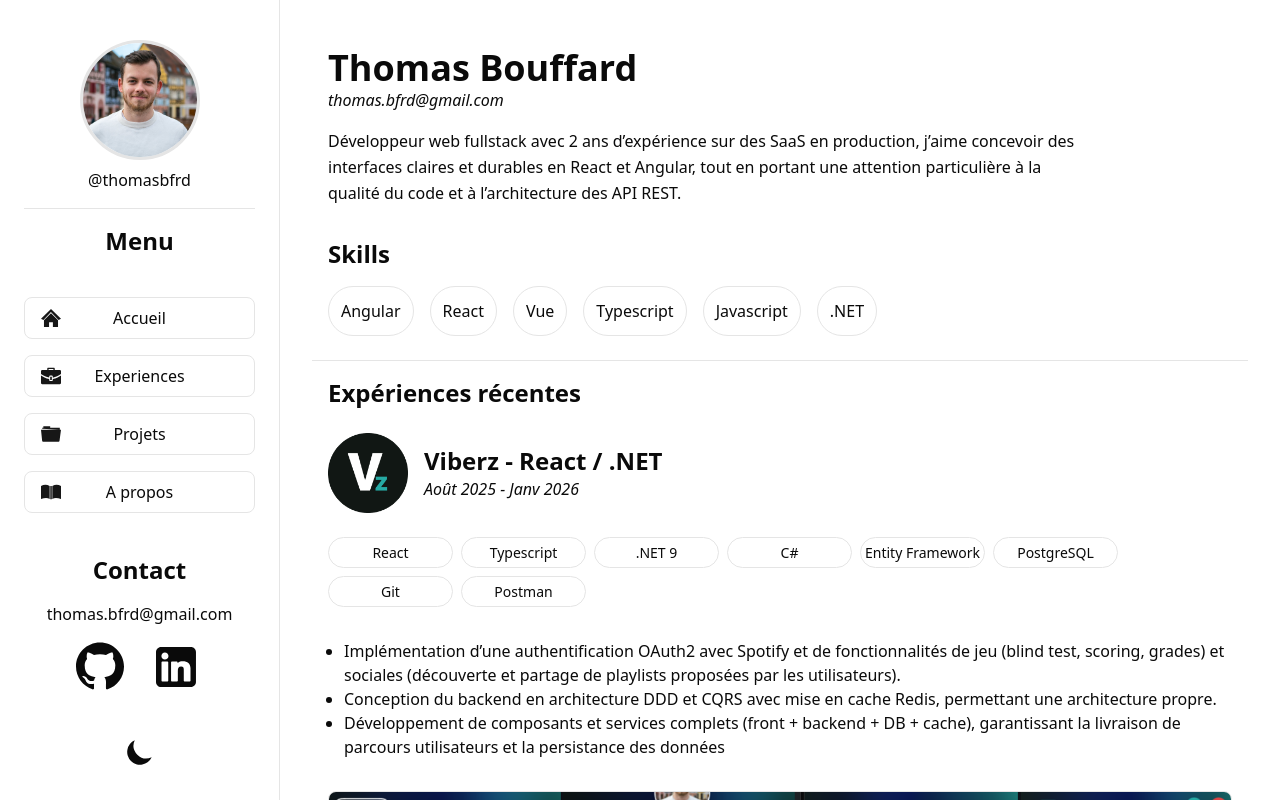
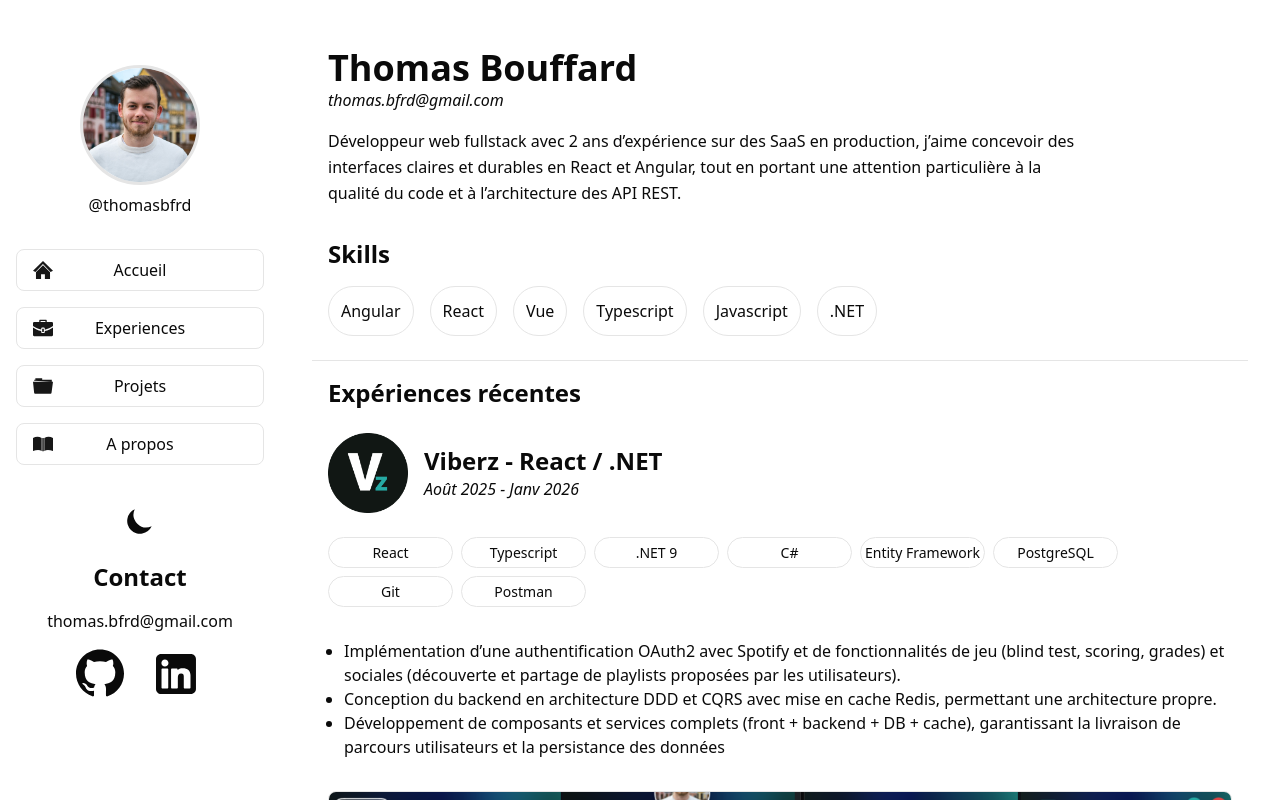
Before and after one commit to ThomasBfrd/portfolio, a Vue app: page / in a window 1280 px wide. Shown: the top 800 px of the page. Built offline with nearby package versions, Linux system fonts and the light colour scheme.

Commit message:
fix: correction de l'affichage de l'espace contact dans l'aside

```diff
--- a/src/App.vue
+++ b/src/App.vue
@@ -40,17 +40,17 @@ onUnmounted(() => {
 <template>
   <div class="bg-background transition-colors duration-300">
     <div class="max-w-[1440px] flex flex-col mx-auto text-foreground">
-      <div class="sm:hidden flex justify-between items-center border-b border-zinc-800">
+      <div class="sm:hidden flex justify-between items-center border-b border-border">
         <div class="flex items-center gap-4 ml-6 p-6">
           <div class="h-[60px] w-[60px]">
             <ProfilePicture class="w-full h-full" />
           </div>
           <div class="flex flex-col items-start">
-            <h1 class="text-3xl font-bold text-foreground">{{ PROFILE.name }}</h1>
-            <p class="text-md text-foreground italic">{{ PROFILE.email }}</p>
+            <h1 class="text-1xl font-bold text-foreground">{{ PROFILE.name }}</h1>
+            <p class="text-xs text-foreground italic">{{ PROFILE.email }}</p>
           </div>
         </div>
-        <button @click="sidebarOpen = !sidebarOpen" class="p-2 mr-6 border border-zinc-600 rounded cursor-pointer">
+        <button @click="sidebarOpen = !sidebarOpen" class="p-2 mr-6 border border-border rounded cursor-pointer">
           ☰
         </button>
       </div>
@@ -58,7 +58,7 @@ onUnmounted(() => {
       <RouterLink :to="path"></RouterLink>
       <div class="grid sm:grid-cols-[280px_1fr]">
         <Aside :sidebar-open="sidebarOpen" :set-sidebar-open="setSidebarOpened" :set-router-path="setRouterPath" :path="path" :set-dark-mode="toggleDark" />
-        <div class="min-h-screen max-w-screen w-full p-4 border-b border-zinc-800">
+        <div class="min-h-screen max-w-screen w-full p-4 border-b border-border">
           <main class="flex flex-col" :class="sidebarOpen && 'overflow-hidden h-screen'">
             <div v-if="sidebarOpen" class="md:hidden bg-zinc-950/80 h-screen fixed inset-0 z-10 backdrop-blur-[3px]" @click="setSidebarOpened(!sidebarOpen)"></div>
             <RouterView v-slot="{ Component }">
--- a/src/shared/components/aside.vue
+++ b/src/shared/components/aside.vue
@@ -14,26 +14,24 @@ defineProps<{
 </script>
 
 <template>
-    <aside class="border-r border-border bg-background p-6 flex flex-col items-center justify-start h-screen md:sticky gap-4
-            sm:flex-col sm:min-h-screen sm:relative sm:h-screen sm:translate-x-0" :class="{
+    <aside class="border-border bg-background p-4 flex flex-col items-center justify-center md:h-screen md:sticky gap-4
+            sm:flex-col sm:min-h-screen sm:relative sm:h-screen sm:translate-x-0 overflow-y-auto" :class="{
                 'fixed z-20 top-0 left-0 h-screen w-[280px] transform transition-transform duration-300': true,
                 '-translate-x-full': !sidebarOpen,
                 'translate-x-0': sidebarOpen
             }">
-        <button class="self-end sm:hidden mt-6 mb-4 p-2 border border-border rounded cursor-pointer"
+        <button class="self-end sm:hidden p-2 border border-border rounded cursor-pointer fixed top-4 right-4"
             @click="setSidebarOpen(false)">
             ✕
         </button>
 
-        <section class="flex flex-col items-center gap-2 mt-4 border-b border-border pb-4 w-full">
+        <section class="flex flex-col items-center gap-2 border-border pb-4">
             <ProfilePicture />
             <span class="text-foreground text-center font-light">@thomasbfrd</span>
         </section>
 
-        <h1 class="text-2xl font-bold text-foreground">Menu</h1>
-
         <div class="w-full">
-            <ul class="flex flex-col gap-4 mt-6">
+            <ul class="flex flex-col gap-4 mb-4">
                 <li v-for="item in MENU_ITEMS" :key="item.label">
                     <RouterLink :to="item.route" @click="setSidebarOpen(false); setRouterPath(item.route)"
                         class="cursor-pointer flex justify-between px-4 items-center p-2 hover:text-secondary-foreground border border-border rounded-[8px] hover:bg-secondary transition-all duration-200 group">
@@ -46,10 +44,7 @@ defineProps<{
                 </li>
             </ul>
         </div>
-        <div class="mt-auto justify-self-end w-full flex flex-col items-center">
-            <h2 class="text-2xl font-bold mb-4">Contact</h2>
-            <About :is-centered="true" class="" />
-        </div>
+
         <div>
             <button @click="setDarkMode()"
                 class="h-12 w-12 rounded-lg p-2 cursor-pointer bg-background hover:bg-background transition-all duration-200">
@@ -63,5 +58,10 @@ defineProps<{
                 </svg>
             </button>
         </div>
+
+        <div class="w-full flex flex-col items-center mb-4">
+            <h2 class="text-2xl font-bold mb-4">Contact</h2>
+            <About :is-centered="true" />
+        </div>
     </aside>
 </template>
```
